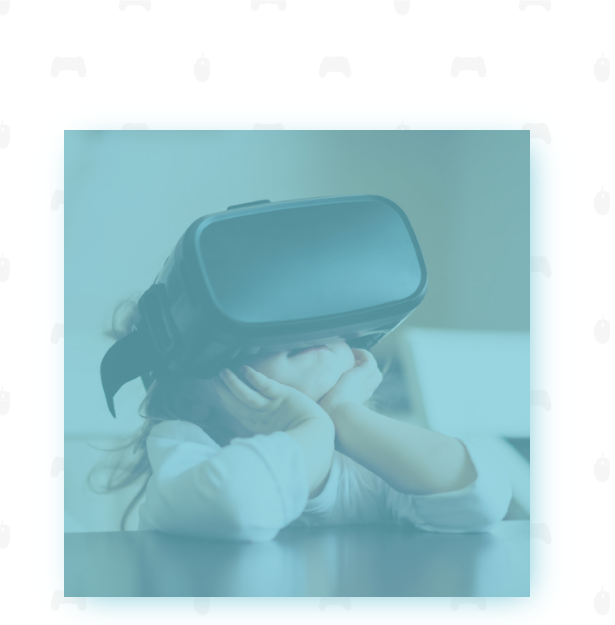
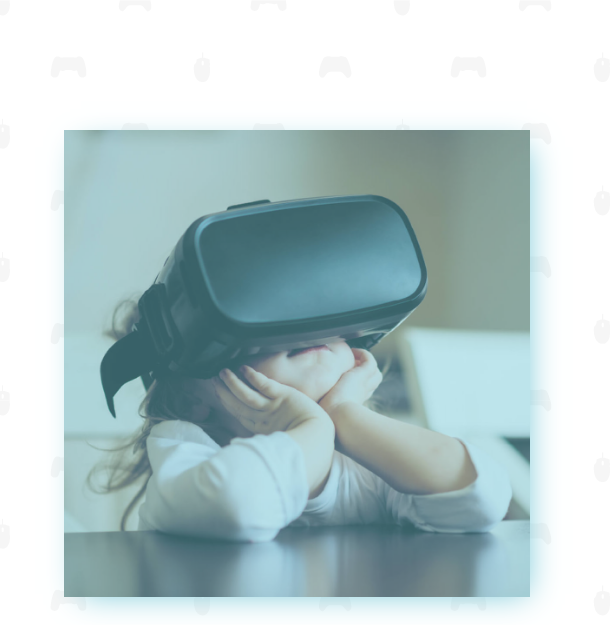
Before and after one commit to eokinch/kids-x-tech-splash-page, a plain HTML site: page index.html in a window 1280 px wide. Shown: the top 625 px of the page, 665-1280 px from the left. Drawn offline with nearby package versions, Linux system fonts and the light colour scheme.

Commit message:
updating styling

```diff
--- a/styles.css
+++ b/styles.css
@@ -198,7 +198,7 @@ body {
   left: 0;
   width: 100%;
   height: 100%;
-  background: rgba(112, 197, 213, 0.7);
+  background: rgba(112, 197, 213, 0.45);
   -webkit-box-shadow: 7px 7px 31px -10px #70c5d5;
   -moz-box-shadow: 7px 7px 31px -10px #70c5d5;
   box-shadow: 7px 7px 31px -10px #70c5d5; }
```
